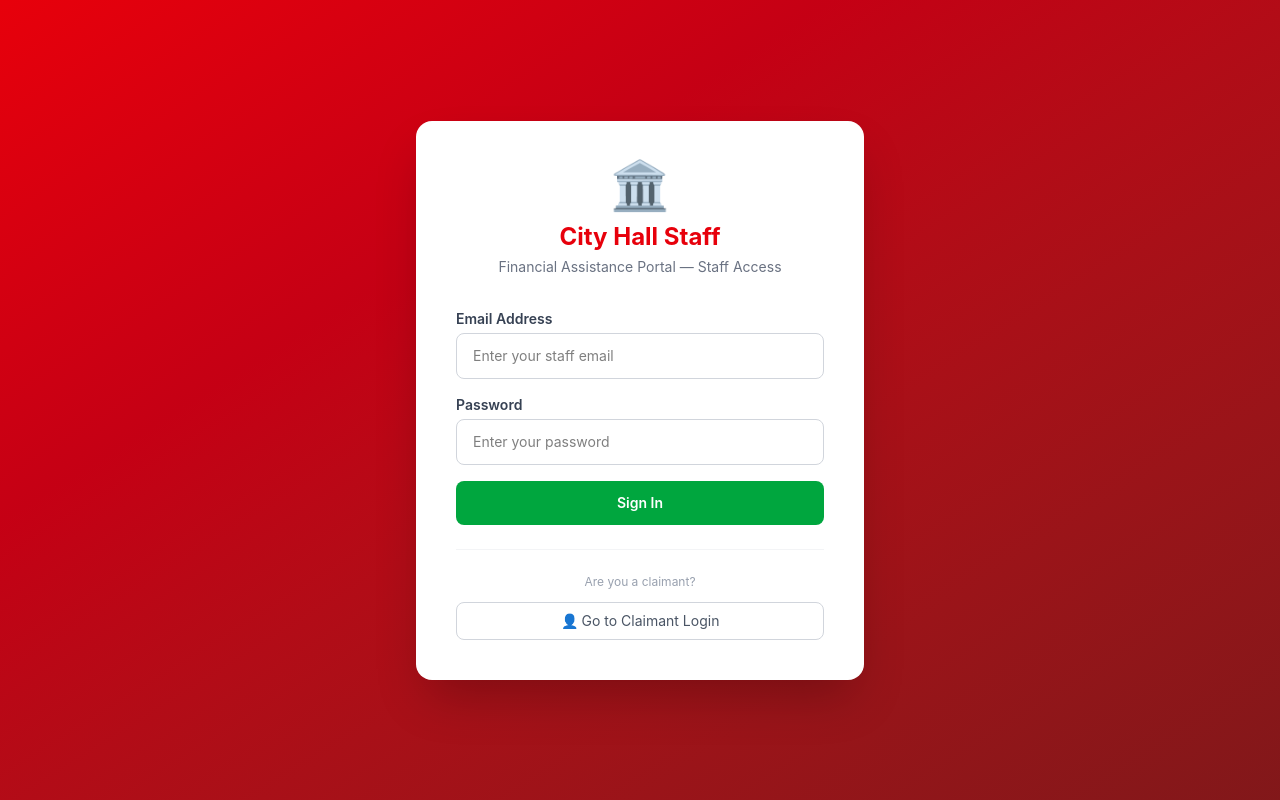
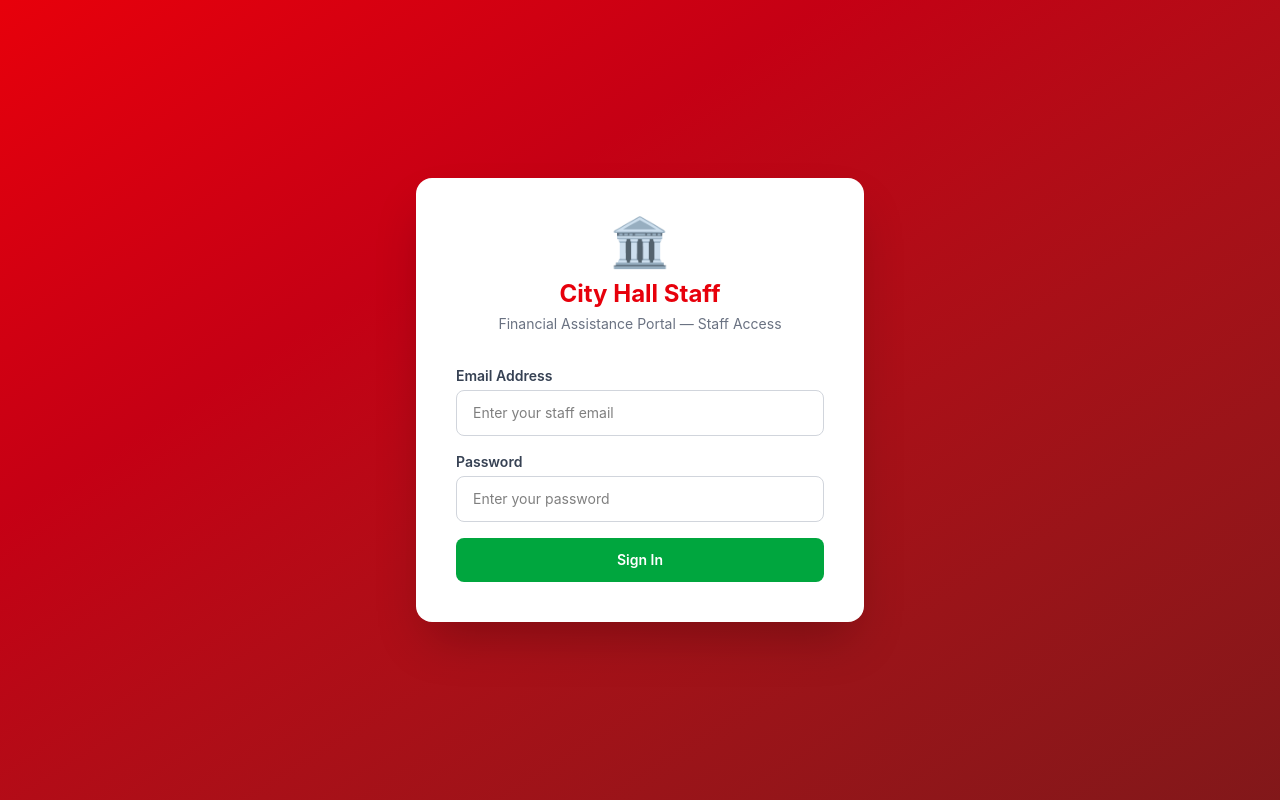
Before and after one commit to MonDev883/financial-assistance-system, a React app in the folder frontend/: page /staff/login in a window 1280 px wide. Built offline with nearby package versions, Linux system fonts and the light colour scheme; the HTML template or start-up script is replaced by a standard one.

Commit message:
Remove claimant login link from staff login page

```diff
--- a/frontend/src/pages/staff/Login.jsx
+++ b/frontend/src/pages/staff/Login.jsx
@@ -109,17 +109,6 @@ function StaffLogin(){
 
         </form>
 
-        {/* Back to claimant login */}
-        <div className="mt-6 pt-6 border-t border-gray-100 text-center">
-          <p className="text-xs text-gray-400 mb-3">Are you a claimant?</p>
-          <Link
-            to="/claimant/login"
-            className="inline-block w-full py-2 border border-gray-300 rounded-lg text-sm text-gray-600 hover:bg-gray-50 transition text-center"
-          >
-            👤 Go to Claimant Login
-          </Link>
-        </div>
-
       </div>
     </div>
   )
```
